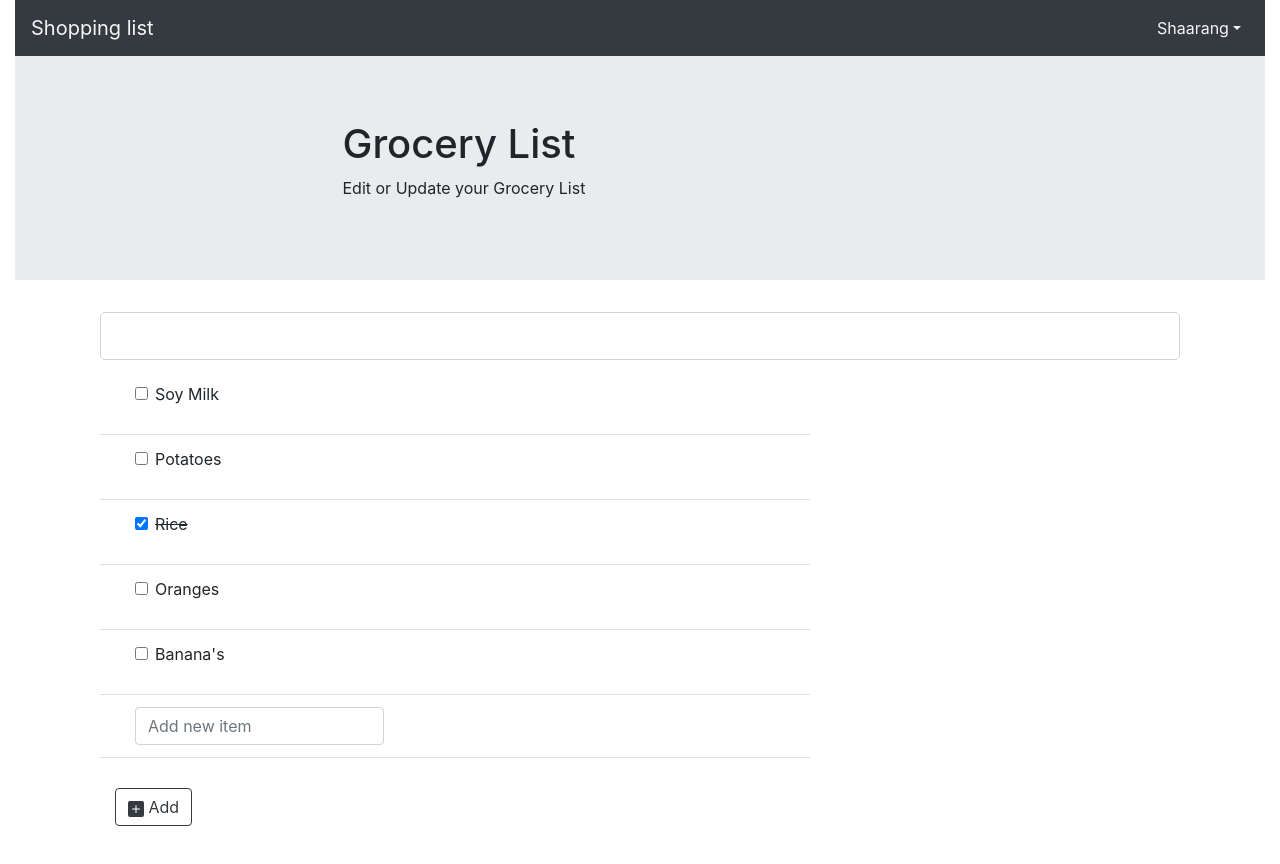
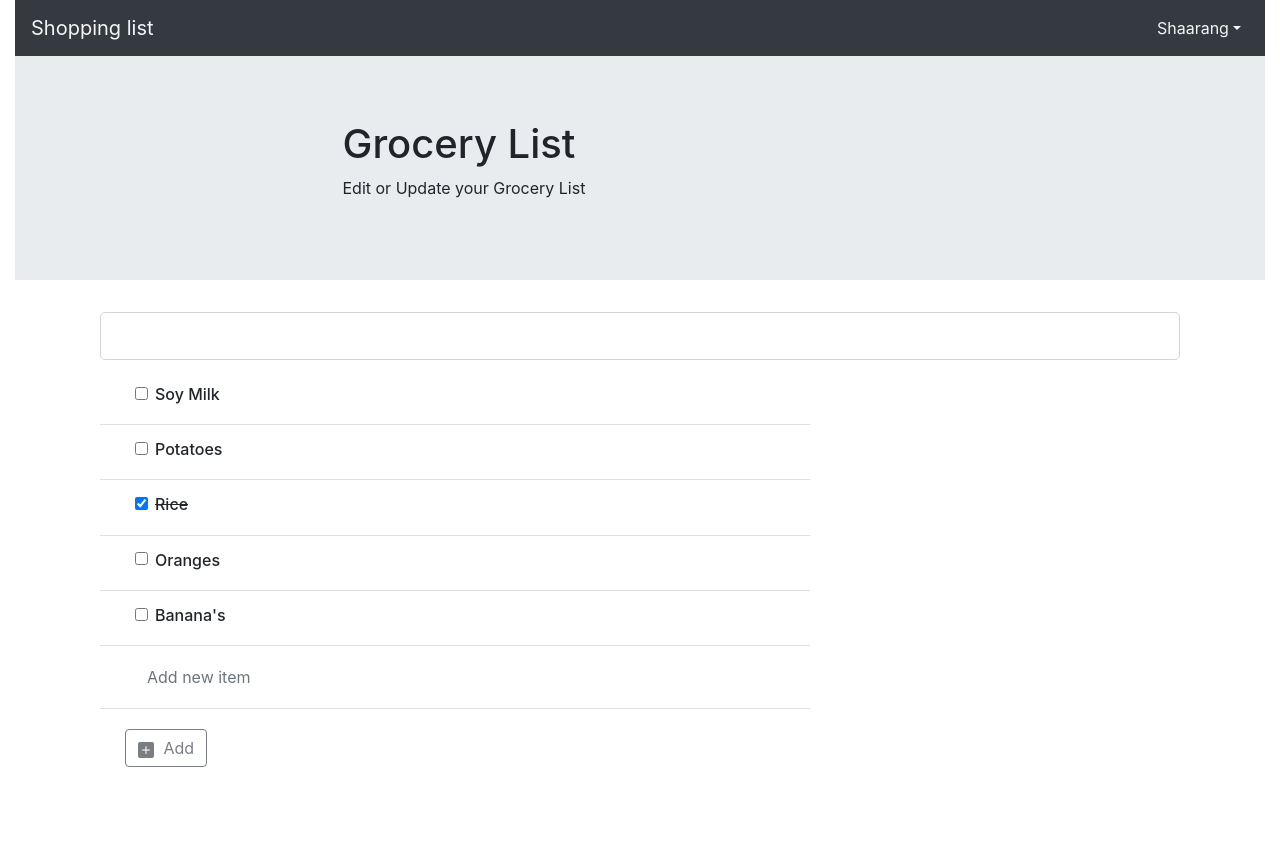
Before and after one commit to shaarang1010/grocery_list_ui, a React (Create React App) app: page /list/1 in a window 1280 px wide. After the commit the page ends 800 px from the top, so only its background shows below. Built offline with nearby package versions, Linux system fonts and the light colour scheme.

Commit message:
add handler for adding new grocery item. Add handlers for filter

```diff
--- a/src/containers/pages/grocerylist/Grocerylist.jsx
+++ b/src/containers/pages/grocerylist/Grocerylist.jsx
@@ -23,6 +23,7 @@ class GroceryList extends Component {
     this.state = {
       id: null,
       item: null,
+      newGroceryItem: "",
     };
   }
 
@@ -49,18 +50,28 @@ class GroceryList extends Component {
     }
   };
 
-  onDeleteElementHandler = (index) => (e) =>{
+  onDeleteElementHandler = (index) => (e) => {
     e.preventDefault();
     let { item } = this.state;
     let { items } = item;
-    let newItems = items.filter((el,i) => i !== index);
-    item['items'] = newItems;
+    let newItems = items.filter((el, i) => i !== index);
+    item["items"] = newItems;
     this.setState({ item });
-  }
+  };
 
-  addItemHandler = (e) =>{
+  onChangeHandler = (e) => {
+    this.setState({ newGroceryItem: e.target.value });
+  };
 
-  }
+  addItemHandler = (e) => {
+    let { item } = this.state;
+    let itemsList = [
+      ...item.items,
+      { item: this.state.newGroceryItem, completed: false },
+    ];
+    let updatedGroceryList = { ...item, items: itemsList };
+    this.setState({ item: updatedGroceryList, newGroceryItem: "" });
+  };
 
   render() {
     return (
@@ -97,8 +108,7 @@ class GroceryList extends Component {
                               )}
                               id={el.item}
                               label={
-
-                                <p
+                                <h6
                                   id={`${el.item}_${index}`}
                                   style={{
                                     textDecoration: el.completed
@@ -106,36 +116,37 @@ class GroceryList extends Component {
                                       : "none",
                                   }}
                                 >
-                                  {el.item}
-                                 {" "}
-
-
-                                </p>
-
-
+                                  {el.item}{" "}
+                                </h6>
                               }
                               value={el.item}
                               feedback="Click to select"
                             />
                           </Col>
-                          <Col sm={2}>
-
-                          </Col>
-
+                          <Col sm={2}></Col>
                         </ListGroup.Item>
-
                       );
                     })
                   : null}
                 <ListGroup.Item>
-                  <Col md={5} xs={8}>
-                  <Form.Control type="text" placeholder="Add new item" />
+                  <Col md={12} xs={12}>
+                    <Form.Control
+                      type="text"
+                      placeholder="Add new item"
+                      value={this.state.newGroceryItem}
+                      onChange={this.onChangeHandler}
+                      style={{ border: "0", boxShadow: "none" }}
+                    />
                   </Col>
                 </ListGroup.Item>
                 <Row>
-              <Col xs={4} md={4}>
-              <Button variant="outline-dark">
-                   <BsFillPlusSquareFill/> Add
+                  <Col md={6} xs={6}>
+                    <Button style={{marginTop: '10px', marginLeft: '10px'}}
+                      variant="outline-dark"
+                      onClick={this.addItemHandler}
+                      disabled={this.state.newGroceryItem.length === 0}
+                    >
+                      <BsFillPlusSquareFill style={{marginRight: '5px'}}/> Add
                     </Button>
                   </Col>
                 </Row>
--- a/src/containers/pages/homepage/Homepage.jsx
+++ b/src/containers/pages/homepage/Homepage.jsx
@@ -51,13 +51,36 @@ class Homepage extends Component {
     return `${names[randomNumber]}_${randomNumber}`;
   }
 
+  _sortByDateHandler = () =>{
+    this.state.shoppingList.sort((a,b) => {
+      return new Date(a.date) - new Date(b.date);
+    })
+  }
+
+  _sortByCompletedHandler = () =>{
+    this.state.shoppingList.sort((a,b) => {
+
+    })
+  }
+
+  _sortByNameHandler = () =>{
+    this.state.shoppingList.sort((a,b)=>{
+        if(a.groceryListName < b.groceryListName) { return -1; }
+        if(a.groceryListName > b.groceryListName) { return 1; }
+        return 0;
+    })
+  }
+
   render() {
     const groceryList = this.state.shoppingList; //TODO: fetch groceries from state and then create cards
     return (
       <Hoc>
         <Container>
           <Row>
-            <Controls />
+            <Controls
+            sortDate={this._sortByDateHandler}
+            sortName={this._sortByNameHandler}
+            sortCompleted={this._sortByCompletedHandler}/>
           </Row>
           <Row>
             {groceryList.map((item, index) => {
```
Lines whose indentation alone changed are shown as unchanged.
